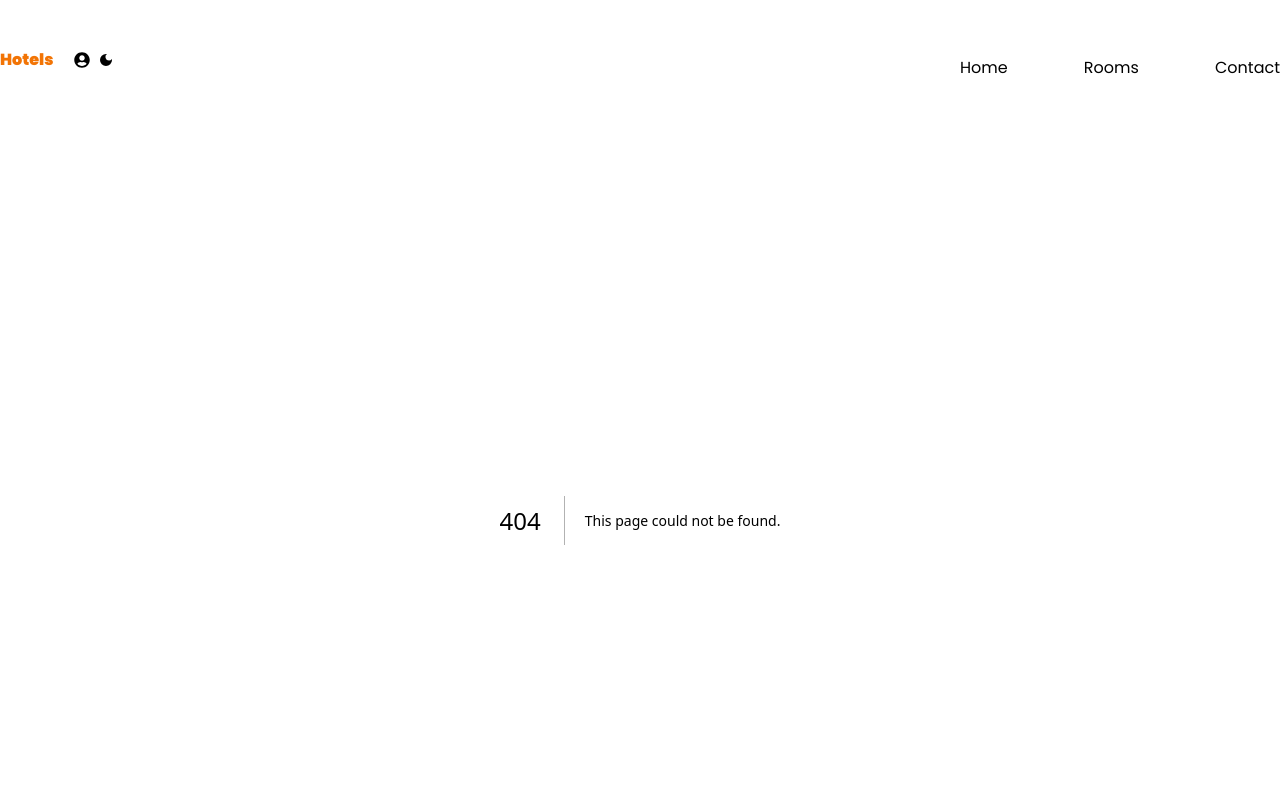
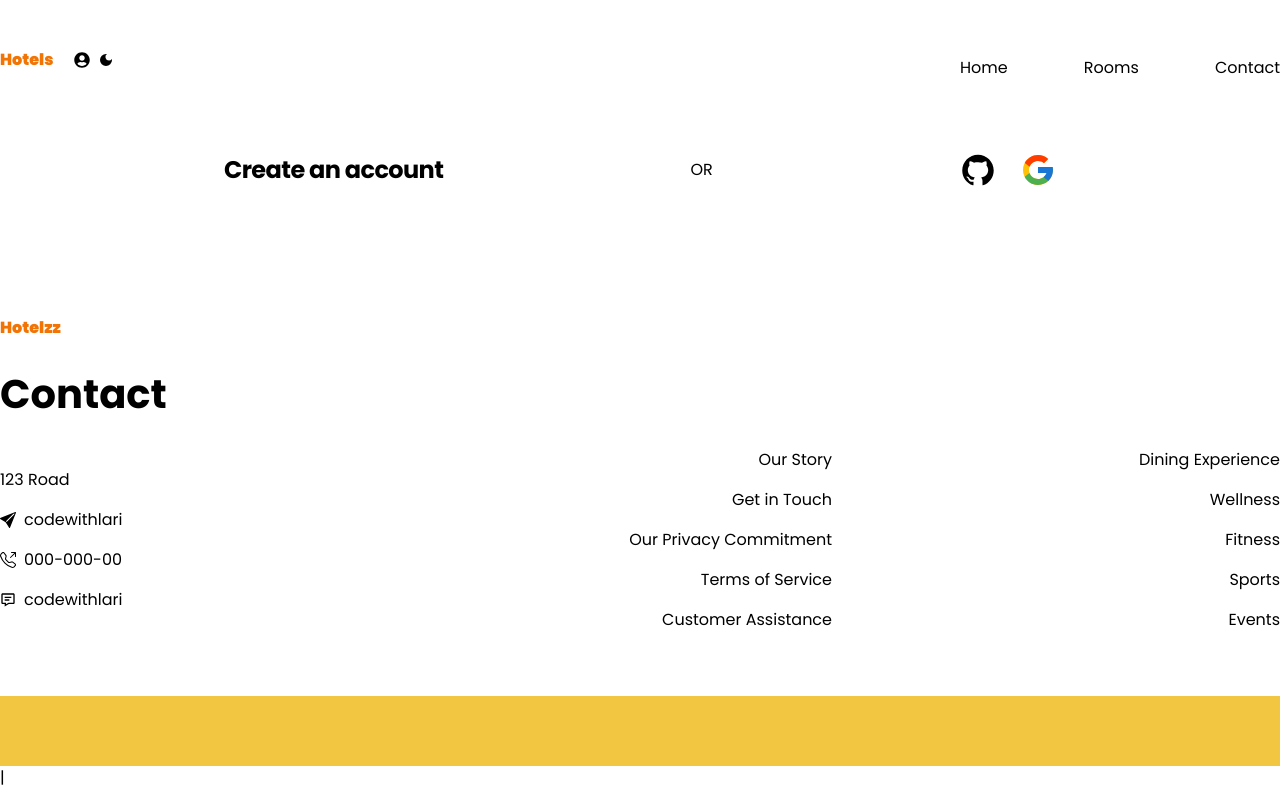
Before and after one commit to jesusalarcon98/Hotel-Management, a Next.js app: page /auth in a window 1280 px wide. Before the commit this address had no page. Shown: the top 800 px of the page. Built offline with nearby package versions, Linux system fonts and the light colour scheme.

Commit message:
Initial auth part

```diff
--- /dev/null
+++ b/src/app/auth/page.tsx
@@ -0,0 +1,23 @@
+import { AiFillGithub } from "react-icons/ai"
+import { FcGoogle } from "react-icons/fc"
+
+const Auth = () => {
+  return (
+    <section className="container mx-auto" >
+      <div className="p-6 space-y-4 md:space-y-6 sm:p-8 w-80 md:w-[70%]  mx-auto">
+        <div className="flex mb-8 flex-col md:flex-row items-center justify-between">
+          <h1 className="text-xl font-bold leading-tight  tracking-tight md:text-2xl">
+            Create an account
+          </h1>
+          <p>OR</p>
+          <span className="inline-flex items-center">
+            <AiFillGithub className="mr-3 text-4xl cursor-pointer text-black dark:text-white" />
+            <FcGoogle className="ml-3 text-4xl cursor-pointer" />
+          </span>
+        </div>
+      </div>
+    </section>
+  )
+}
+
+export default Auth
```
Also changed, not shown: src/components/Header/Header.tsx (indentation only).
